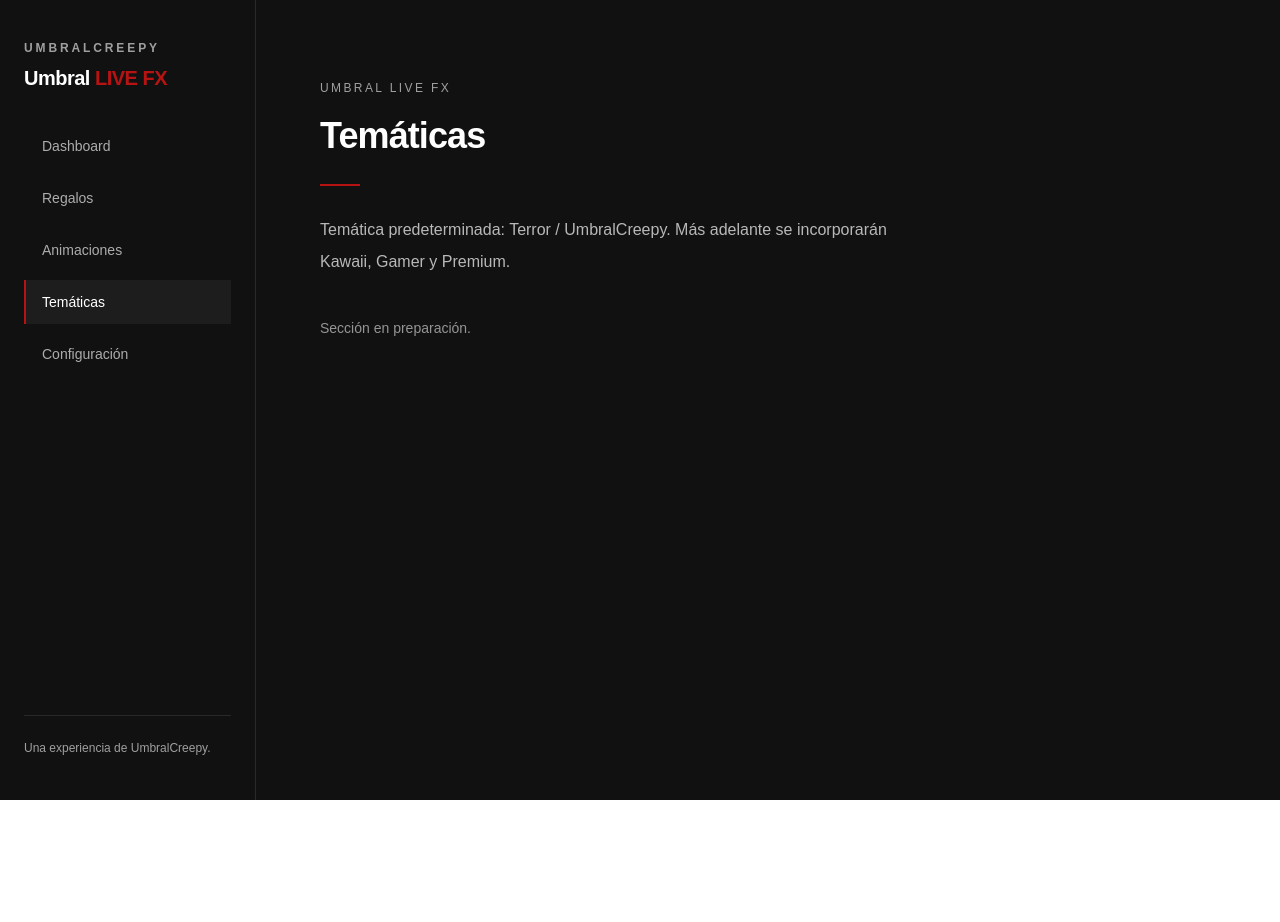
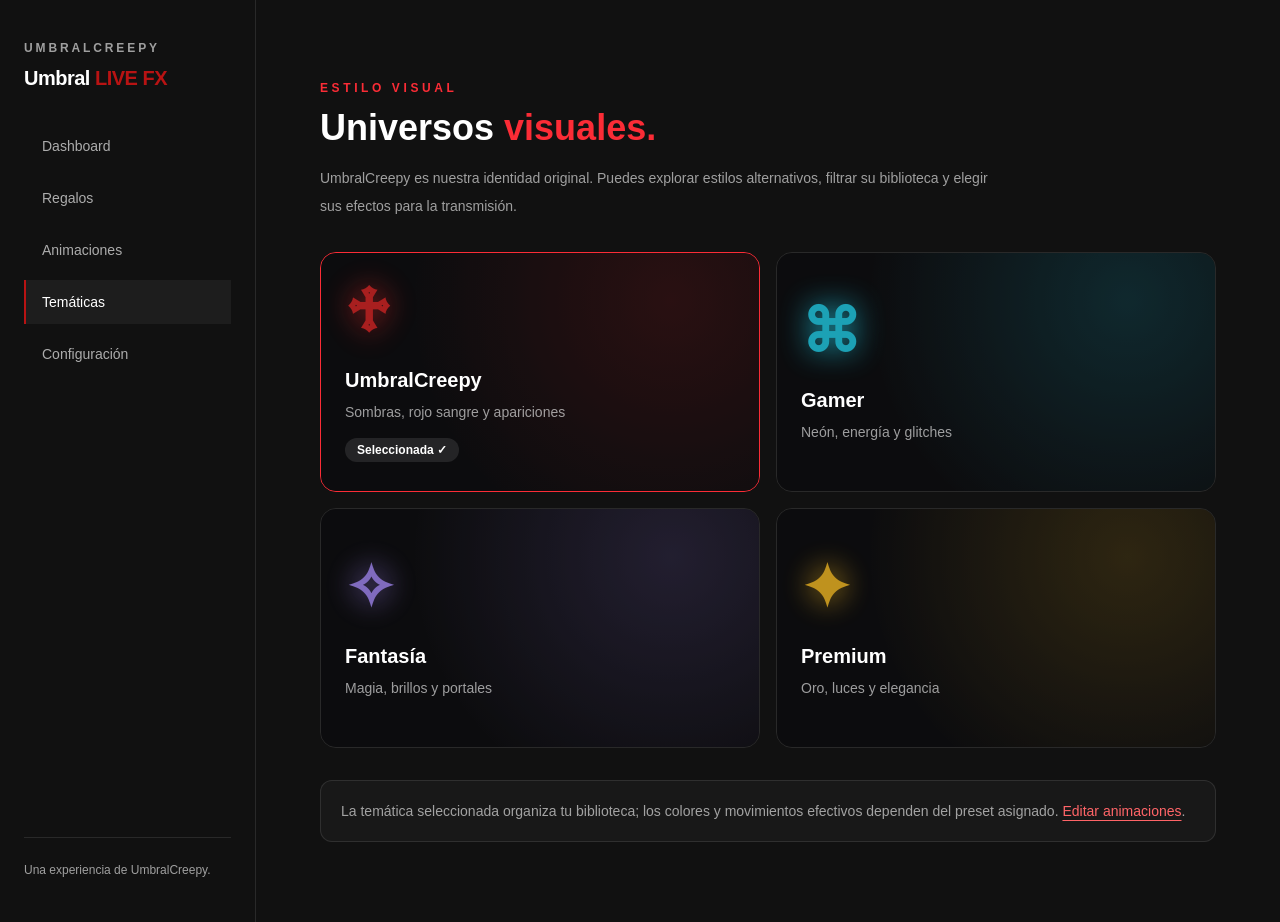
Before and after one commit to manuelsansoresg/umbral_live_fx, a Next.js app in the folder apps/web/: page /themes in a window 1280 px wide. Before the commit the page ends 800 px from the top, so only its background shows below. Built offline with nearby package versions, Linux system fonts and the light colour scheme.

Commit message:
feat: add selectable visual theme gallery

```diff
--- a/apps/web/src/app/(dashboard)/themes/page.tsx
+++ b/apps/web/src/app/(dashboard)/themes/page.tsx
@@ -1,9 +1,18 @@
-import type { Metadata } from "next";
-import { PlaceholderPage } from "@/components/ui/placeholder-page";
-import { defaultTheme } from "@/features/themes/config";
-
-export const metadata: Metadata = { title: "Temáticas" };
+"use client";
+import { themes, useFxSettings } from "@/features/live/settings";
+import Link from "next/link";
 
 export default function ThemesPage() {
-  return <PlaceholderPage title="Temáticas" description={`Temática predeterminada: ${defaultTheme.name}. Más adelante se incorporarán Kawaii, Gamer y Premium.`} />;
+  const [settings,save,loaded] = useFxSettings();
+  if(!loaded)return <p className="text-white/50">Cargando temáticas…</p>;
+  return <div className="mx-auto max-w-5xl space-y-8">
+    <header><p className="text-xs font-semibold tracking-[.3em] text-red-500">ESTILO VISUAL</p><h1 className="mt-3 text-4xl font-black">Universos <span className="text-red-500">visuales.</span></h1><p className="mt-4 max-w-2xl text-sm leading-7 text-white/60">UmbralCreepy es nuestra identidad original. Puedes explorar estilos alternativos, filtrar su biblioteca y elegir sus efectos para la transmisión.</p></header>
+    <section className="grid gap-4 sm:grid-cols-2">{themes.map(theme=><button key={theme.id} type="button" onClick={()=>save({...settings,theme:theme.id})} aria-pressed={settings.theme===theme.id} className={`relative min-h-60 overflow-hidden rounded-2xl border p-6 text-left transition hover:-translate-y-1 ${settings.theme===theme.id?"border-red-500":"border-white/10 hover:border-white/30"}`}>
+      <div aria-hidden="true" className="absolute inset-0 opacity-70" style={{background:`radial-gradient(circle at 80% 20%, ${theme.color}33, transparent 65%),#0b0b0e`}}/>
+      <span aria-hidden="true" className="relative block text-6xl font-black opacity-75" style={{color:theme.color,textShadow:`0 0 30px ${theme.color}`}}>{theme.id==="terror"?"♱":theme.id==="gamer"?"⌘":theme.id==="fantasy"?"✧":"✦"}</span>
+      <h2 className="relative mt-6 text-xl font-bold">{theme.name}</h2><p className="relative mt-2 text-sm text-white/60">{theme.description}</p>
+      {settings.theme===theme.id&&<span className="relative mt-4 inline-block rounded-full bg-white/10 px-3 py-1 text-xs font-bold text-white">Seleccionada ✓</span>}
+    </button>)}</section>
+    <p className="rounded-xl border border-white/10 bg-white/[.03] p-5 text-sm text-white/60">La temática seleccionada organiza tu biblioteca; los colores y movimientos efectivos dependen del preset asignado. <Link className="text-red-400 underline underline-offset-4" href="/animations">Editar animaciones</Link>.</p>
+  </div>;
 }
```
